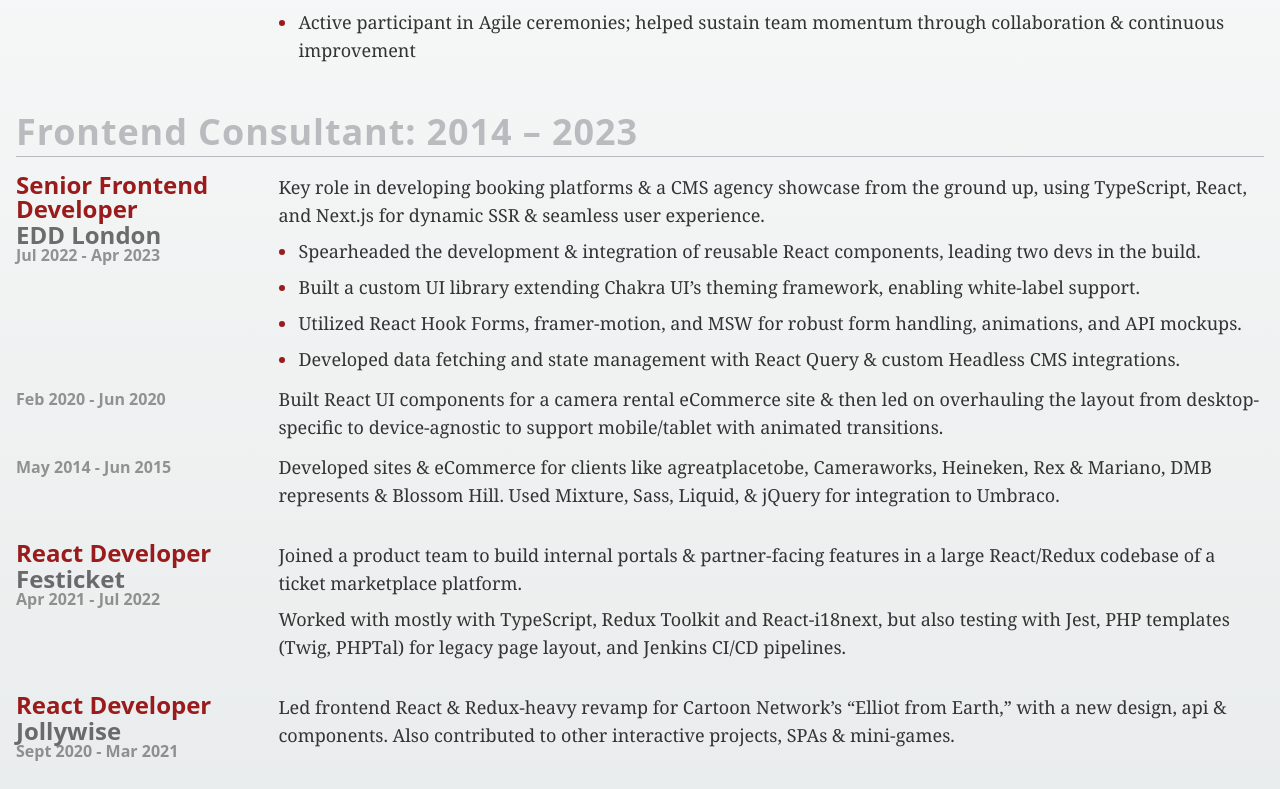
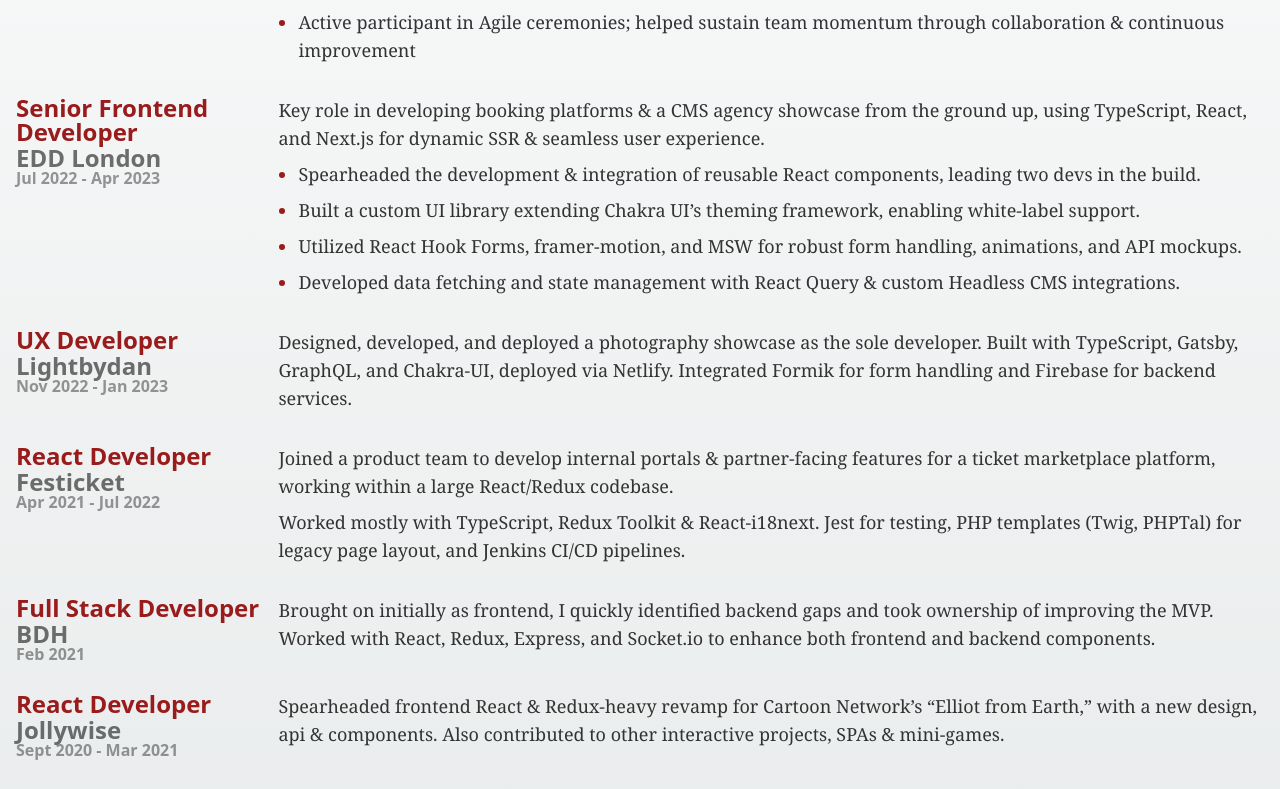
Before and after one commit to DanielGovan/showcase2023, a Next.js app: page /timeline in a window 1280 px wide. Shown: the part 689-1478 px from the top of the page. Built offline with nearby package versions, Linux system fonts and the light colour scheme.

Commit message:
Tody up imports with paths

```diff
--- a/app/timeline/page.tsx
+++ b/app/timeline/page.tsx
@@ -1,13 +1,10 @@
-import Layout from "../layout";
+import Layout from "@app/layout";
 
-import HeaderArea from "../../components/HeaderArea";
-import MainWrap from "../../components/MainWrap";
-import SummaryPerm from "../../copy/SummaryPerm";
-import SkillsFull from "../../copy/SkillsFull";
-import ExperiencePermEra from "../../copy/ExperiencePermEra";
-import ExperienceContractBrief from "../../copy/ExperienceContractBrief";
-import ExperienceARecent from "../../copy/ExperienceARecent";
-import InfoSection from "../../copy/InfoSection";
+import HeaderArea from "@components/HeaderArea";
+import MainWrap from "@components/MainWrap";
+import ExperiencePermEra from "@copy/ExperiencePermEra";
+import ExperienceARecent from "@copy/ExperienceARecent";
+import ExperienceContract from "@copy/ExperienceContract";
 
 export default function Home() {
   return (
@@ -21,7 +18,7 @@
         <div className="md:flex print:block gap-12">
           <section>
             <ExperienceARecent />
-            <ExperienceContractBrief />
+            <ExperienceContract />
             <ExperiencePermEra />
           </section>
         </div>
--- a/components/HeaderArea.tsx
+++ b/components/HeaderArea.tsx
@@ -1,4 +1,4 @@
-import NavBar from "./Navbar";
+import NavBar from "@components/Navbar";
 
 type HeaderAreaProps = {
   header: string;
--- a/tsconfig.json
+++ b/tsconfig.json
@@ -19,6 +19,9 @@
       }
     ],
     "paths": {
+      "@components/*": ["./components/*"],
+      "@copy/*": ["./copy/*"],
+      "@app/*": ["./app/*"],
       "@/*": ["./*"]
     }
   },
```
Also changed, not shown: app/about/page.tsx (+4 -4 lines), app/cv/page.tsx (+9 -9 lines), app/cv/perm/page.tsx (+10 -9 lines), app/page.tsx (+9 -9 lines), app/skills/page.tsx (+4 -4 lines), components/Navbar.tsx (+0 -7 lines).
